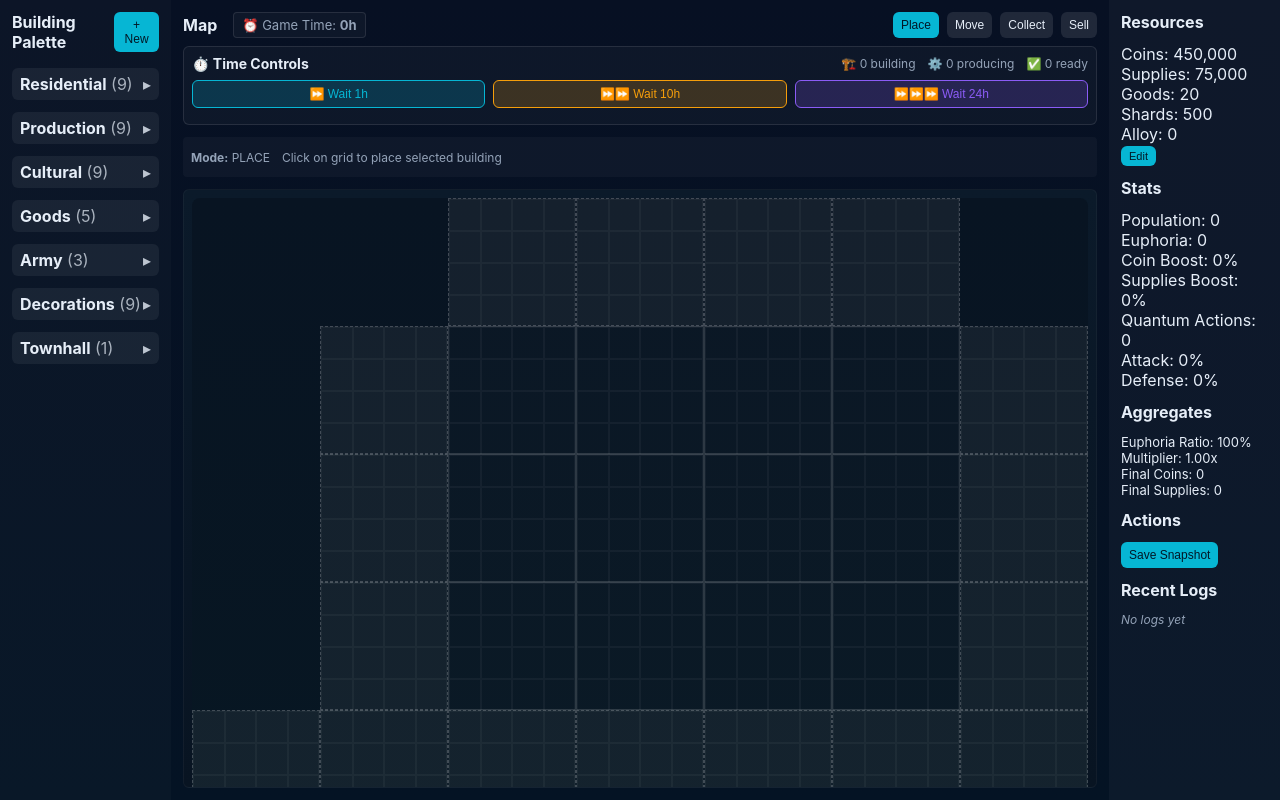
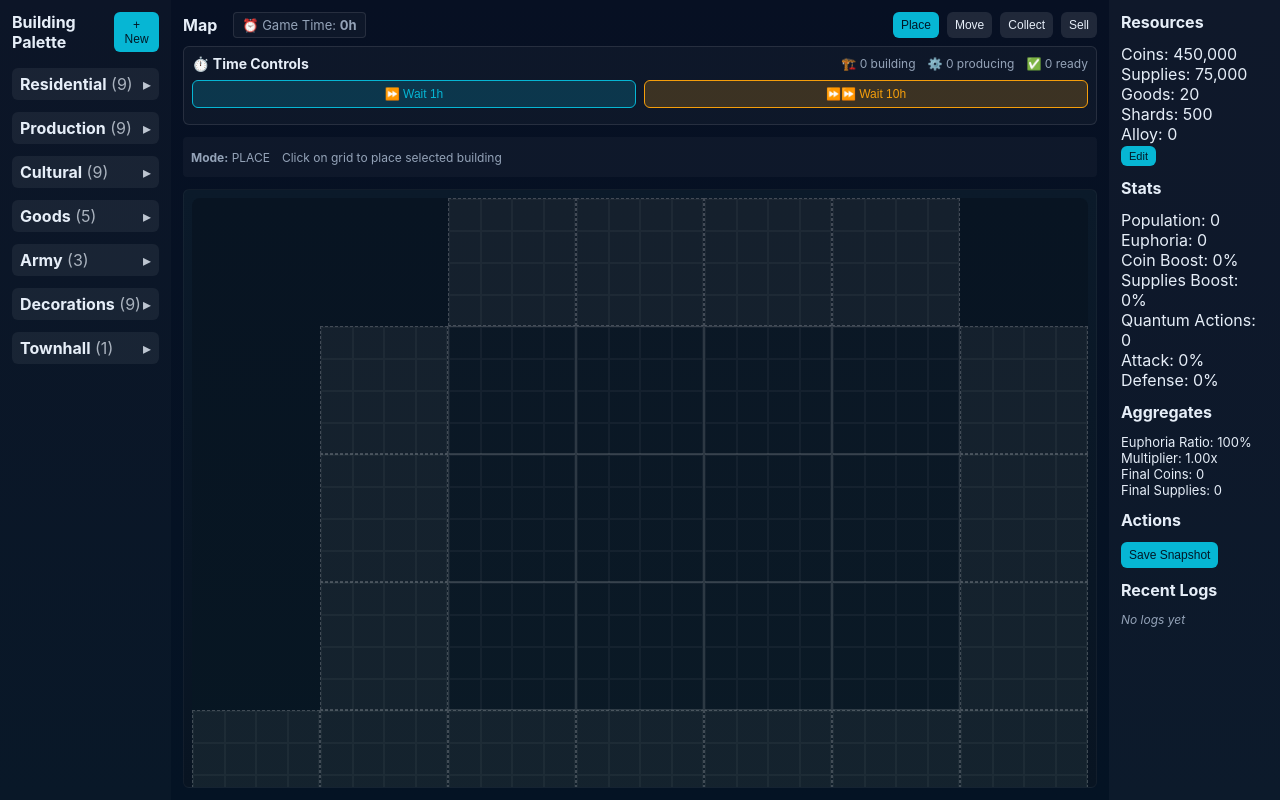
Before and after one commit to FoE-Budha/simulator, a React (Create React App) app: page / in a window 1280 px wide. Built offline with nearby package versions, Linux system fonts and the light colour scheme.

Commit message:
Implementing grd css

```diff
--- a/src/app/App.js
+++ b/src/app/App.js
@@ -125,7 +125,7 @@ export default function App() {
     // Add time skip log
     const log = createActionLog(
       "time",
-      `Advanced time by ${hours} hours`,
+      `Wait for ${hours} hours`,
       resources,
       {},
       { hours: hours, newGameTime: gameTime + hours }
@@ -601,6 +601,10 @@ export default function App() {
         onSell={handleSell}
         onMove={handleMoveBuilding}
         setChunksMap={setChunksMap}
+        gameTime={gameTime}
+        skipTime={skipTime}
+        collectAllReady={collectAllReady}
+        readyToCollectCount={readyToCollectCount}
       />
 
       <StatsPanel
--- a/src/components/MapPanel.js
+++ b/src/components/MapPanel.js
@@ -375,23 +375,6 @@ export default function MapPanel({
             ⏩⏩ Wait 10h
           </button>
 
-          <button
-            className="button small"
-            onClick={() => skipTime && skipTime(24)}
-            style={{
-              flex: 1,
-              background: "rgba(139, 92, 246, 0.2)",
-              border: "1px solid #8b5cf6",
-              color: "#8b5cf6",
-              display: "flex",
-              alignItems: "center",
-              justifyContent: "center",
-              gap: "4px",
-            }}
-          >
-            ⏩⏩⏩ Wait 24h
-          </button>
-
           {/* Collect All Button */}
           {readyToCollectCount > 0 && (
             <button
--- a/src/components/grid/Grid.js
+++ b/src/components/grid/Grid.js
@@ -99,9 +99,9 @@ export default function Grid({
   const getBuildingColor = (status) => {
     switch (status.type) {
       case "constructing":
-        return "#f59e0b"; // Amber for construction
+        return "#D9DDDC"; // Gray for construction
       case "producing":
-        return "#06b6d4"; // Cyan for production
+        return "#88E788"; // Cyan for production
       case "ready":
         return "#10b981"; // Green for ready
       default:
@@ -515,34 +515,6 @@ export default function Grid({
                 {b.name}
               </div>
 
-              {/* Status label */}
-              <div
-                style={{
-                  fontSize: Math.max(
-                    8,
-                    Math.min(10, (10 / Math.max(b.w, b.h)) * 1.5)
-                  ),
-                  color: buildingColor,
-                  fontWeight: "bold",
-                  marginBottom: "1px",
-                }}
-              >
-                {status.label}
-              </div>
-
-              {/* Hours display */}
-              <HoursDisplay building={b} status={status} />
-
-              {/* Progress bar */}
-              {(status.type === "constructing" ||
-                status.type === "producing") && (
-                <ProgressBar
-                  progress={status.progress}
-                  color={buildingColor}
-                  height={3}
-                />
-              )}
-
               {/* Move indicator */}
               {mode === "move" && selectedForMove?.id === b.id && (
                 <div className="move-indicator">✓</div>
@@ -567,7 +539,7 @@ export default function Grid({
                   {status.type === "producing" && (
                     <span>⚙️ {status.hoursLeft}h</span>
                   )}
-                  {status.type === "ready" && <span>💰 Ready!</span>}
+                  {status.type === "ready" && <span>Ready!</span>}
                 </div>
               )}
             </div>
```
